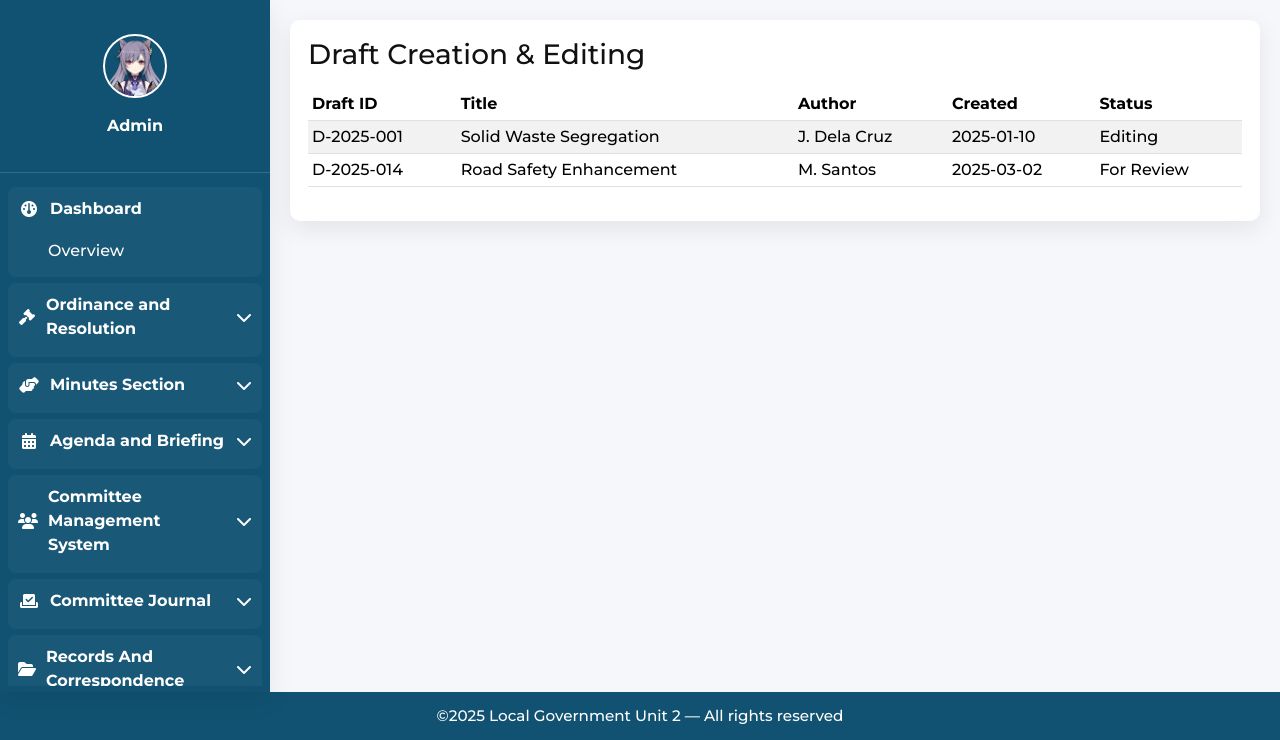
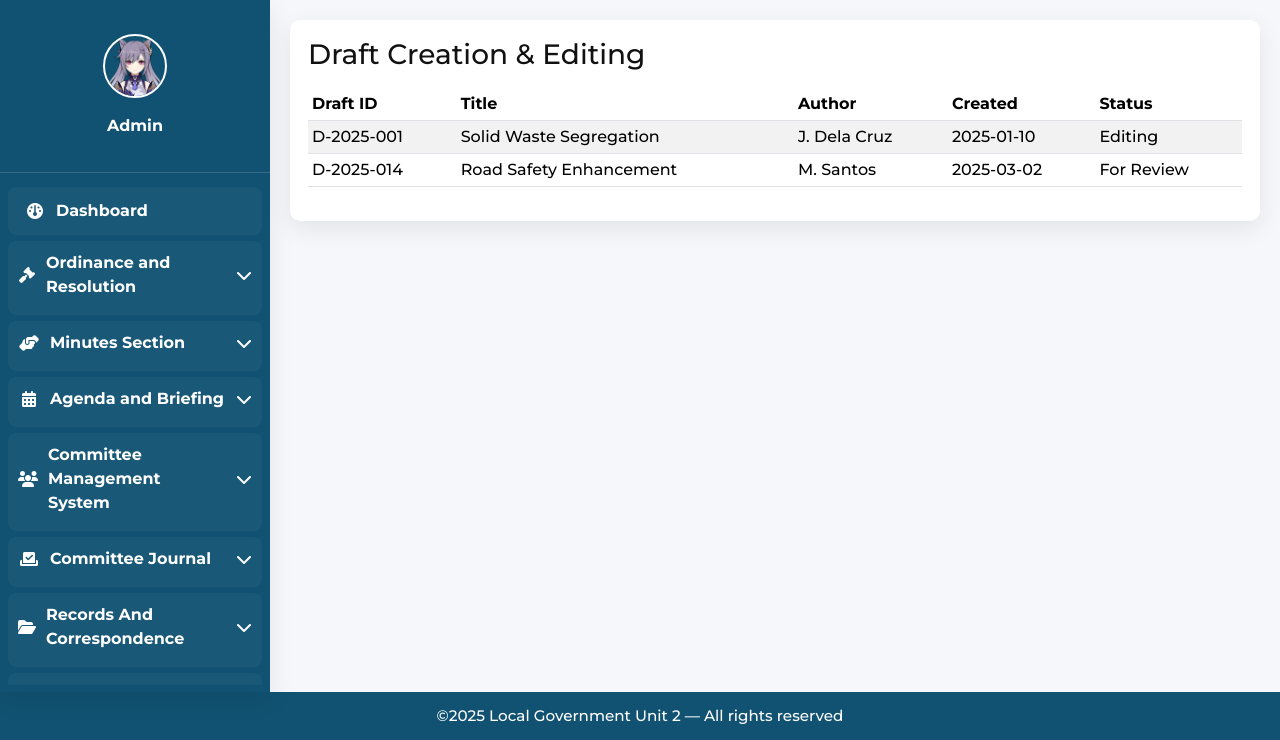
Before and after one commit to jolo20/LGU-2-main, a PHP site: page /contents/ordinance-resolution-tracking/draft-creation.php in a window 1280 px wide. Shown: the part 60-800 px from the top of the page. Run offline with PHP 8.4, Linux system fonts and the light colour scheme; a user stored in the database is signed in.

Commit message:
Changed dashboard

```diff
--- a/assets/css/style.css
+++ b/assets/css/style.css
@@ -8,6 +8,23 @@
   --shadow:0 8px 24px rgba(0,0,0,.08);
   --bg:#f6f7fb;
   --text:#111;
+
+/* Styles for non-collapsible dashboard link */
+.nav-group .group-toggle.no-caret {
+  text-decoration: none;
+  color: inherit;
+  display: flex;
+  align-items: center;
+  width: 100%;
+  padding: 12px 16px;
+  border: none;
+  background: none;
+  cursor: pointer;
+}
+
+.nav-group .group-toggle.no-caret:hover {
+  background: rgba(0,0,0,.05);
+}
 }
 
 *{box-sizing:border-box}
--- a/includes/header.php
+++ b/includes/header.php
@@ -61,15 +61,12 @@
       </div>
 
       <nav class="side-nav" id="sideNav">
-        <!-- Dashboard  -->
-        <div class="nav-group open">
-          <button class="group-toggle">
+        <!-- Dashboard - Single link, no collapse -->
+        <div class="nav-group">
+          <a href="<?= $root ?>dashboard.php" class="group-toggle no-caret" style="text-decoration: none;">
             <span class="ico"><i class="fa-solid fa-gauge"></i></span>
             Dashboard
-          </button>
-          <ul class="sublist">
-            <li><a href="<?= $root ?>dashboard.php" class="nav-link">Overview</a></li>
-          </ul>
+          </a>
         </div>
 
         <!-- 1 Ordinance & Resolution Tracking -->
```
